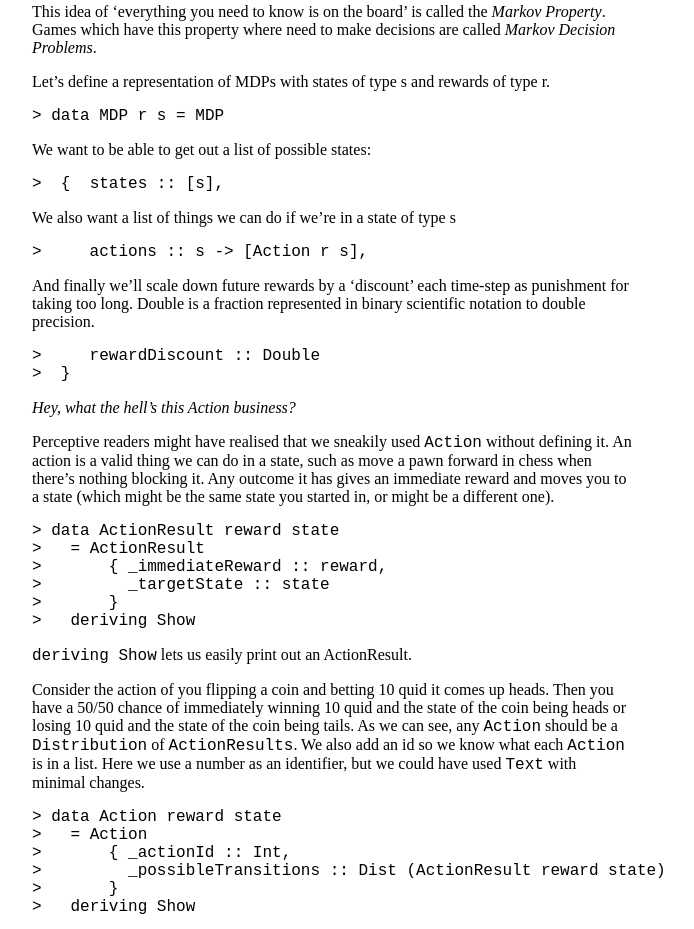
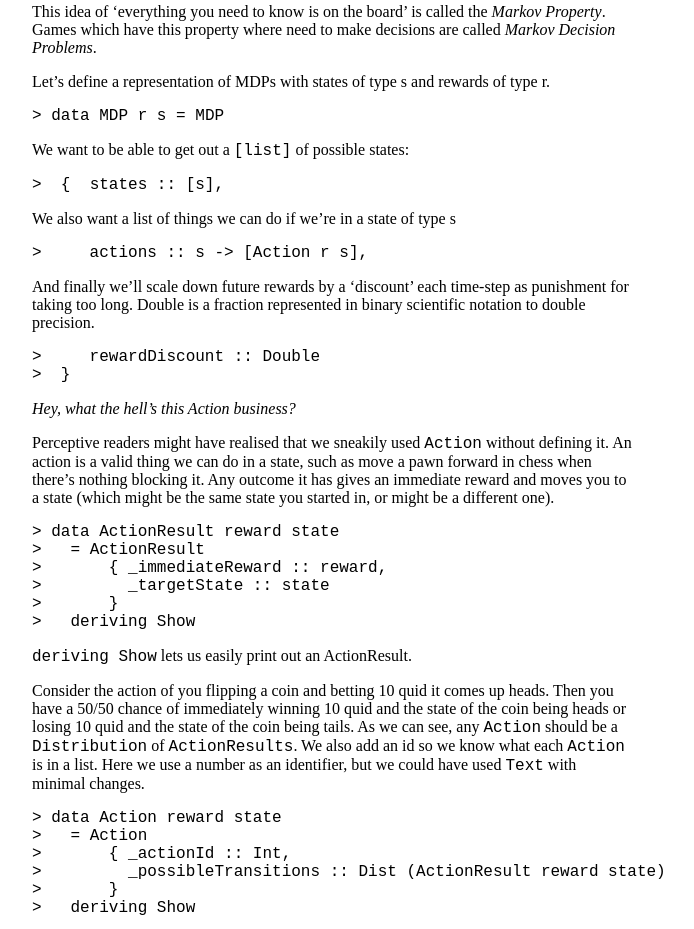
Before and after one commit to baskaransri/baskaransri.github.io, a plain HTML site: page posts/2020-04-29-rl-in-haskell-dynamic-programming.html in a window 1280 px wide. Shown: the part 883-1812 px from the top of the page, without its empty margins (308-1002 px from the left). Drawn offline with Linux system fonts and the light colour scheme.

Commit message:
smol change more

```diff
--- a/posts/2020-04-29-rl-in-haskell-dynamic-programming.html
+++ b/posts/2020-04-29-rl-in-haskell-dynamic-programming.html
@@ -50,7 +50,7 @@ I’m getting there!</p>
 <p>This idea of ‘everything you need to know is on the board’ is called the <em>Markov Property</em>. Games which have this property where need to make decisions are called <em>Markov Decision Problems</em>.</p>
 <p>Let’s define a representation of MDPs with states of type s and rewards of type r.</p>
 <div class="sourceCode" id="cb2"><pre class="sourceCode haskell"><code class="sourceCode haskell"><span id="cb2-1"><a href="#cb2-1"></a><span class="op">&gt;</span> <span class="kw">data</span> <span class="dt">MDP</span> r s <span class="ot">=</span> <span class="dt">MDP</span>  </span></code></pre></div>
-<p>We want to be able to get out a list of possible states:</p>
+<p>We want to be able to get out a <code>[list]</code> of possible states:</p>
 <div class="sourceCode" id="cb3"><pre class="sourceCode haskell"><code class="sourceCode haskell"><span id="cb3-1"><a href="#cb3-1"></a><span class="op">&gt;</span>  {<span class="ot">  states ::</span> [s],  </span></code></pre></div>
 <p>We also want a list of things we can do if we’re in a state of type s</p>
 <div class="sourceCode" id="cb4"><pre class="sourceCode haskell"><code class="sourceCode haskell"><span id="cb4-1"><a href="#cb4-1"></a><span class="op">&gt;</span><span class="ot">     actions ::</span> s <span class="ot">-&gt;</span> [<span class="dt">Action</span> r s],</span></code></pre></div>
```
Also changed, not shown: 1 other file.
